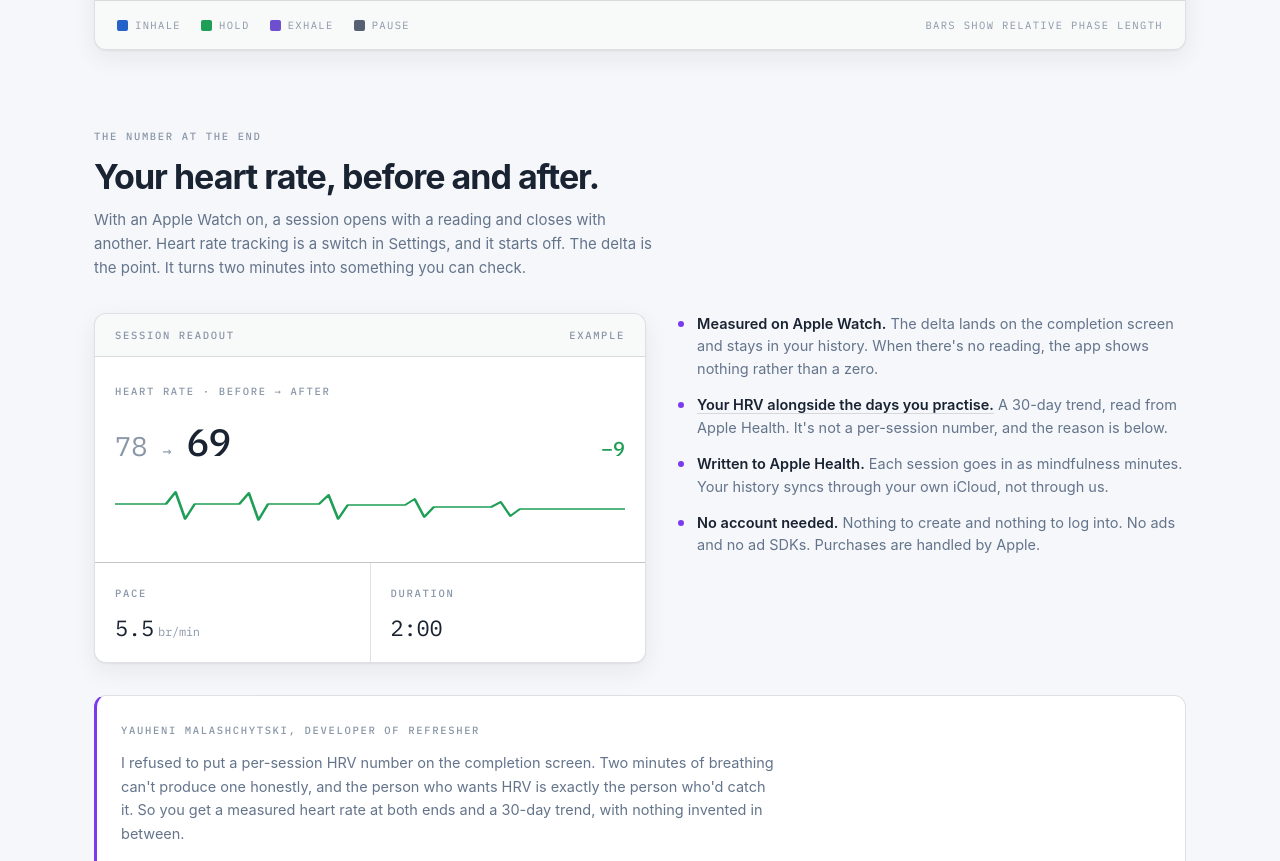
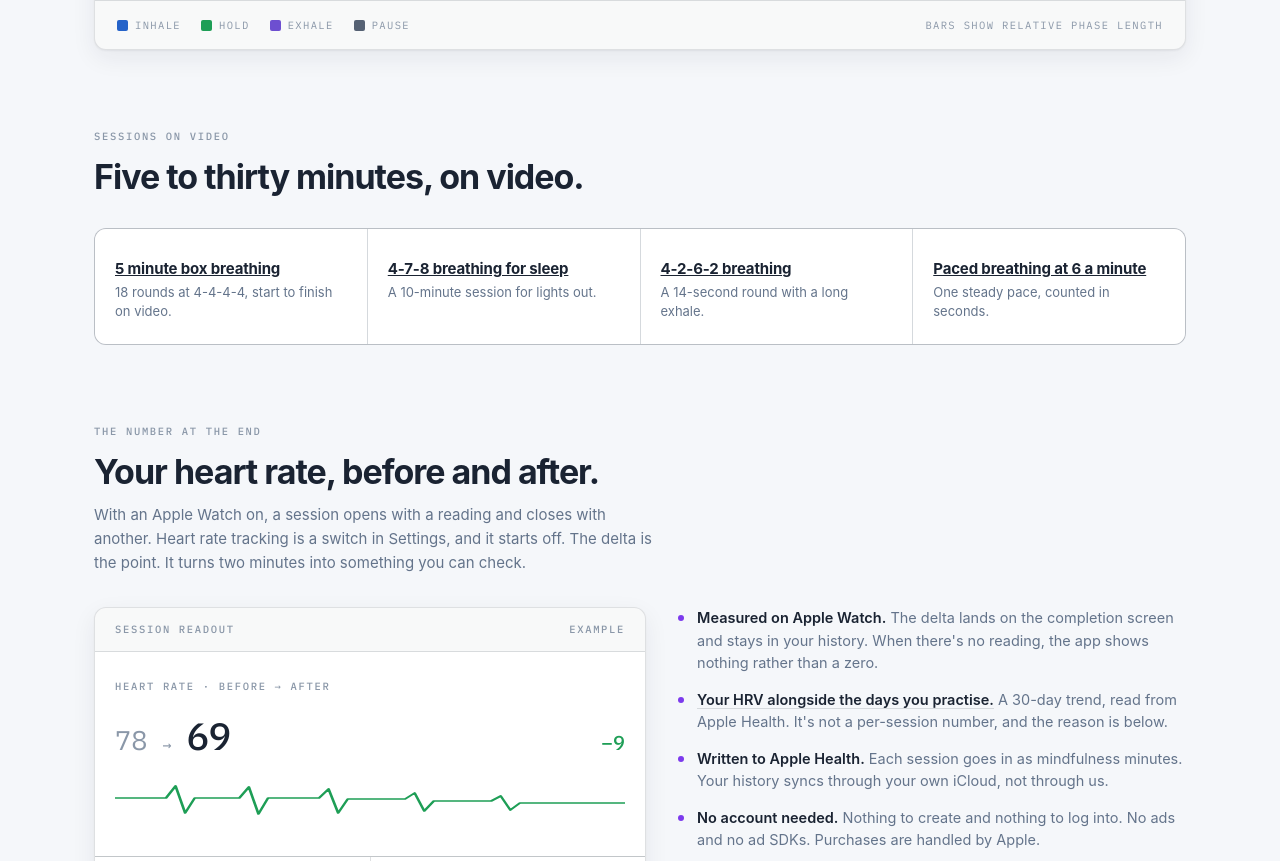
Before and after one commit to overx-ai/tryRefresher.app, an Astro site: page / in a window 1280 px wide. Shown: the part 1939-2800 px from the top of the page. Built offline with nearby package versions, Linux system fonts and the light colour scheme; Astro itself is replaced by a stand-in of ours.

Commit message:
feat(seo): link the video session pages from home and two technique pages
Co-Authored-By: Claude Opus 5.5 <noreply@anthropic.com>
Claude-Session: https://claude.ai/code/session_01KB8RAx1MEX6JeC2rrasAkm

```diff
--- a/src/pages/coherent-breathing-app.astro
+++ b/src/pages/coherent-breathing-app.astro
@@ -75,6 +75,7 @@ import TechniqueLayout from '../layouts/TechniqueLayout.astro';
   siblings={[
     { slug: 'apple-watch-breathing-heart-rate', anchor: 'Apple Watch breathing heart rate, and where to find it after a session' },
     { slug: 'paced-breathing', anchor: 'Paced breathing at 6 breaths a minute, converted to seconds' },
+    { slug: '4-2-6-2-breathing', anchor: '4-2-6-2 breathing, a 14-second round with a long exhale, on video' },
     { slug: 'resonance-frequency-breathing', anchor: 'Resonance frequency breathing, and how to find your own pace' },
     { slug: 'hrv-breathing-app', anchor: 'HRV breathing, and what the app will and will not show you' },
     { slug: 'box-breathing-app', anchor: 'Box breathing at 4-4-4-4, equal phases with a hold at both ends' },
--- a/src/pages/ice-and-fire-power-breathing-app.astro
+++ b/src/pages/ice-and-fire-power-breathing-app.astro
@@ -81,6 +81,7 @@ import TechniqueLayout from '../layouts/TechniqueLayout.astro';
     { slug: 'box-breathing-app', anchor: 'Box breathing at 4-4-4-4, equal phases with a hold at both ends' },
     { slug: 'coherent-breathing-app', anchor: 'Coherent breathing at 5.5 breaths per minute, with no holds' },
     { slug: '4-7-8-breathing-app', anchor: '4-7-8 breathing, the longest exhale of the fixed patterns' },
+    { slug: '5-minute-box-breathing', anchor: '5 minute box breathing, 18 rounds at 4-4-4-4 on video' },
   ]}
   sources={[]}
   closeH2="Your hold, counted down."
--- a/src/pages/index.astro
+++ b/src/pages/index.astro
@@ -26,6 +26,14 @@ const evidence = [
   ['Your HRV alongside the days you practise.', "A 30-day trend, read from Apple Health. It's not a per-session number, and the reason is below.", '/hrv-breathing-app'],
   ['Written to Apple Health.', 'Each session goes in as mindfulness minutes. Your history syncs through your own iCloud, not through us.'],
   ['No account needed.', 'Nothing to create and nothing to log into. No ads and no ad SDKs. Purchases are handled by Apple.'],
+];
+
+// Session pages carry a full-length video of the pattern; the homepage links each so crawlers reach them.
+const sessions = [
+  { href: '/5-minute-box-breathing', name: '5 minute box breathing', body: '18 rounds at 4-4-4-4, start to finish on video.' },
+  { href: '/4-7-8-breathing-for-sleep', name: '4-7-8 breathing for sleep', body: 'A 10-minute session for lights out.' },
+  { href: '/4-2-6-2-breathing', name: '4-2-6-2 breathing', body: 'A 14-second round with a long exhale.' },
+  { href: '/paced-breathing', name: 'Paced breathing at 6 a minute', body: 'One steady pace, counted in seconds.' },
 ];
 
 // Answers stay under 60 words: short enough for an AI engine to lift whole.
@@ -197,6 +205,22 @@ const howToSchema = {
         <span><i style="background: var(--phase-pause)"></i>Pause</span>
         <span class="scale">Bars show relative phase length</span>
       </div>
+    </div>
+  </section>
+
+  <!-- SESSIONS ON VIDEO -->
+  <section class="sec container" id="sessions">
+    <div class="sec-head">
+      <span class="lbl">Sessions on video</span>
+      <h2>Five to thirty minutes, on video.</h2>
+    </div>
+    <div class="plat">
+      {sessions.map((v) => (
+        <div>
+          <h3><a href={v.href}>{v.name}</a></h3>
+          <p>{v.body}</p>
+        </div>
+      ))}
     </div>
   </section>
 
--- a/src/site-pages.ts
+++ b/src/site-pages.ts
@@ -16,17 +16,17 @@ export const DEFAULT_LOCALE: Locale = 'en';
 export interface SitePage { slug: string; lastmod: string; locale?: Locale }
 
 export const SITE_PAGES = [
-  { slug: '',                       lastmod: '2026-09-02' },
+  { slug: '',                       lastmod: '2026-11-24' },
   { slug: 'support',                lastmod: '2026-09-02' },
   { slug: 'privacy',                lastmod: '2026-09-03' },
   { slug: 'terms',                  lastmod: '2026-09-03' },
   { slug: 'press',                  lastmod: '2026-10-19' },
   { slug: 'community',              lastmod: '2026-10-19' },
   { slug: 'box-breathing-app',      lastmod: '2026-11-18' },
-  { slug: 'coherent-breathing-app', lastmod: '2026-11-16' },
+  { slug: 'coherent-breathing-app', lastmod: '2026-11-24' },
   { slug: 'hrv-breathing-app',      lastmod: '2026-11-16' },
   { slug: '4-7-8-breathing-app',    lastmod: '2026-11-18' },
-  { slug: 'ice-and-fire-power-breathing-app',  lastmod: '2026-11-21' },
+  { slug: 'ice-and-fire-power-breathing-app',  lastmod: '2026-11-24' },
   { slug: 'resonance-frequency-breathing', lastmod: '2026-11-23' },
   { slug: 'paced-breathing',        lastmod: '2026-11-18' },
   { slug: 'apple-watch-breathing-heart-rate', lastmod: '2026-11-16' },
```
